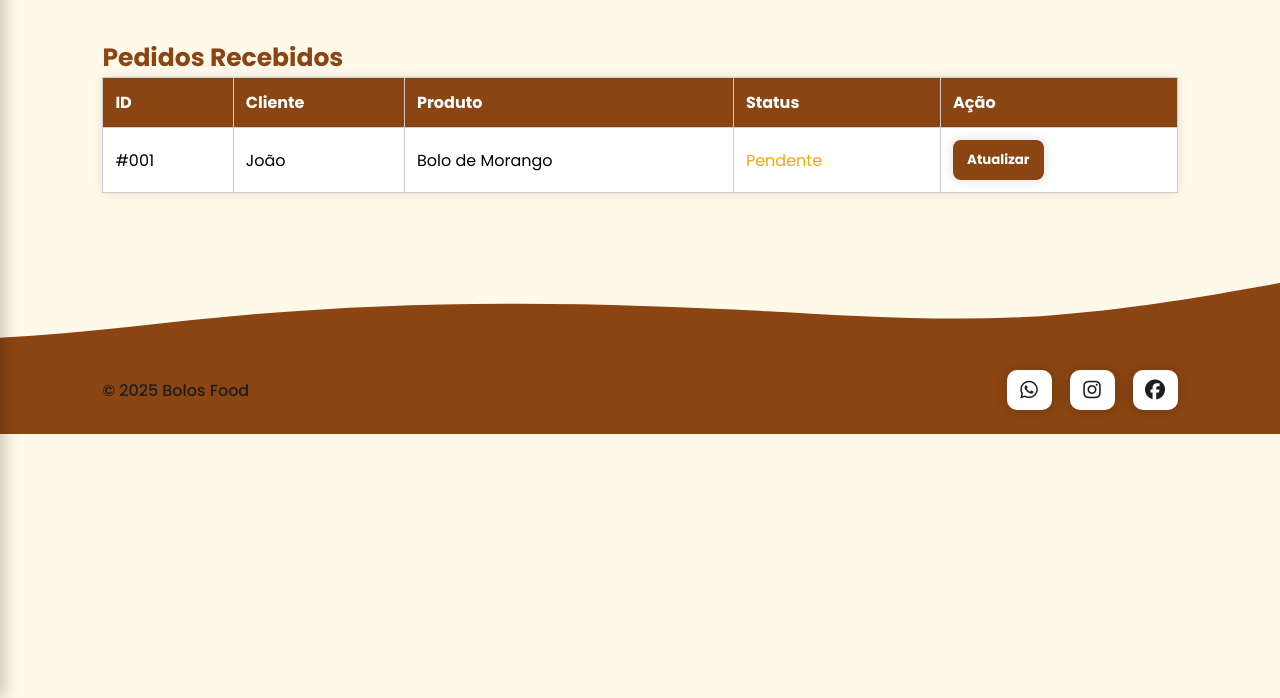
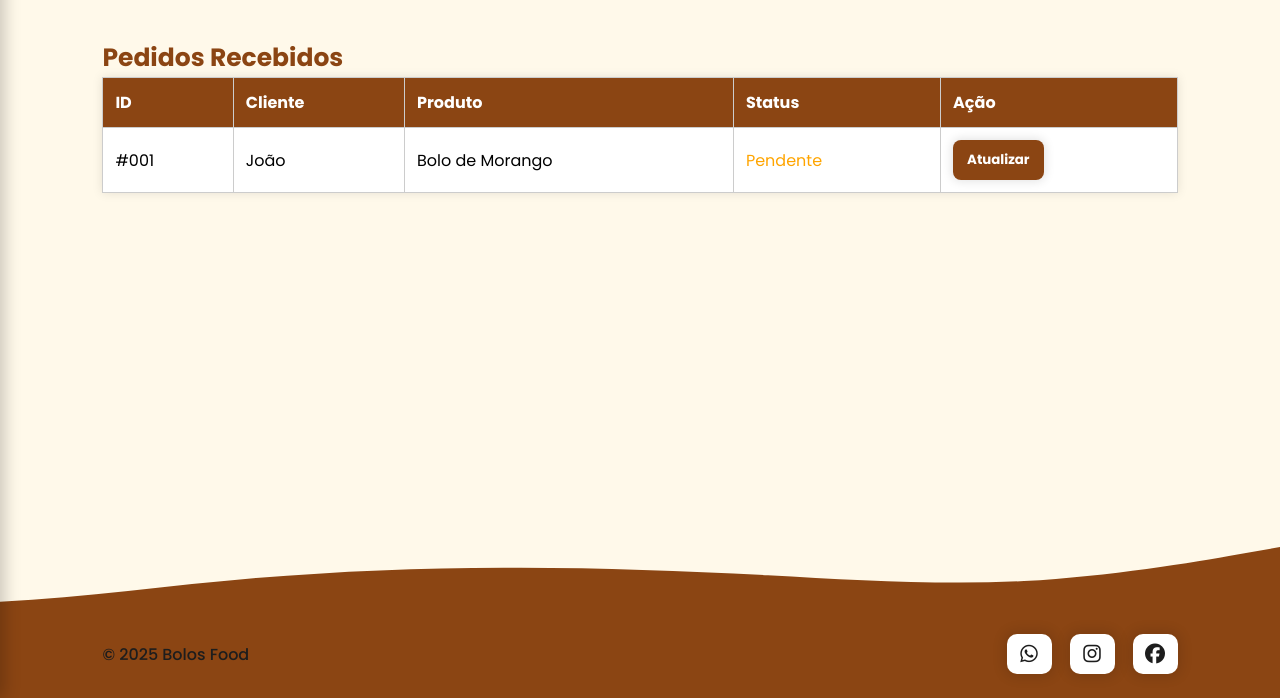
Before and after one commit to CAdagoberto/projetoJava, a Node server app: page /pedidos in a window 1280 px wide. Shown: the part 102-800 px from the top of the page. Run offline with Node 20, Linux system fonts and the light colour scheme.

Commit message:
FIX: height em pedidos

```diff
--- a/src/css/pedidos.css
+++ b/src/css/pedidos.css
@@ -2,6 +2,7 @@
 
 #admin-pedidos {
  padding: 40px 8%;
+ height: 100%;
 }
 #admin-pedidos table {
  width: 100%;
--- a/src/css/styles.css
+++ b/src/css/styles.css
@@ -390,6 +390,8 @@ header {
 footer {
     margin-top: 50px;
     background-color: var(--color-primary-2);
+
+
 }
 
 #footer_items {
```
